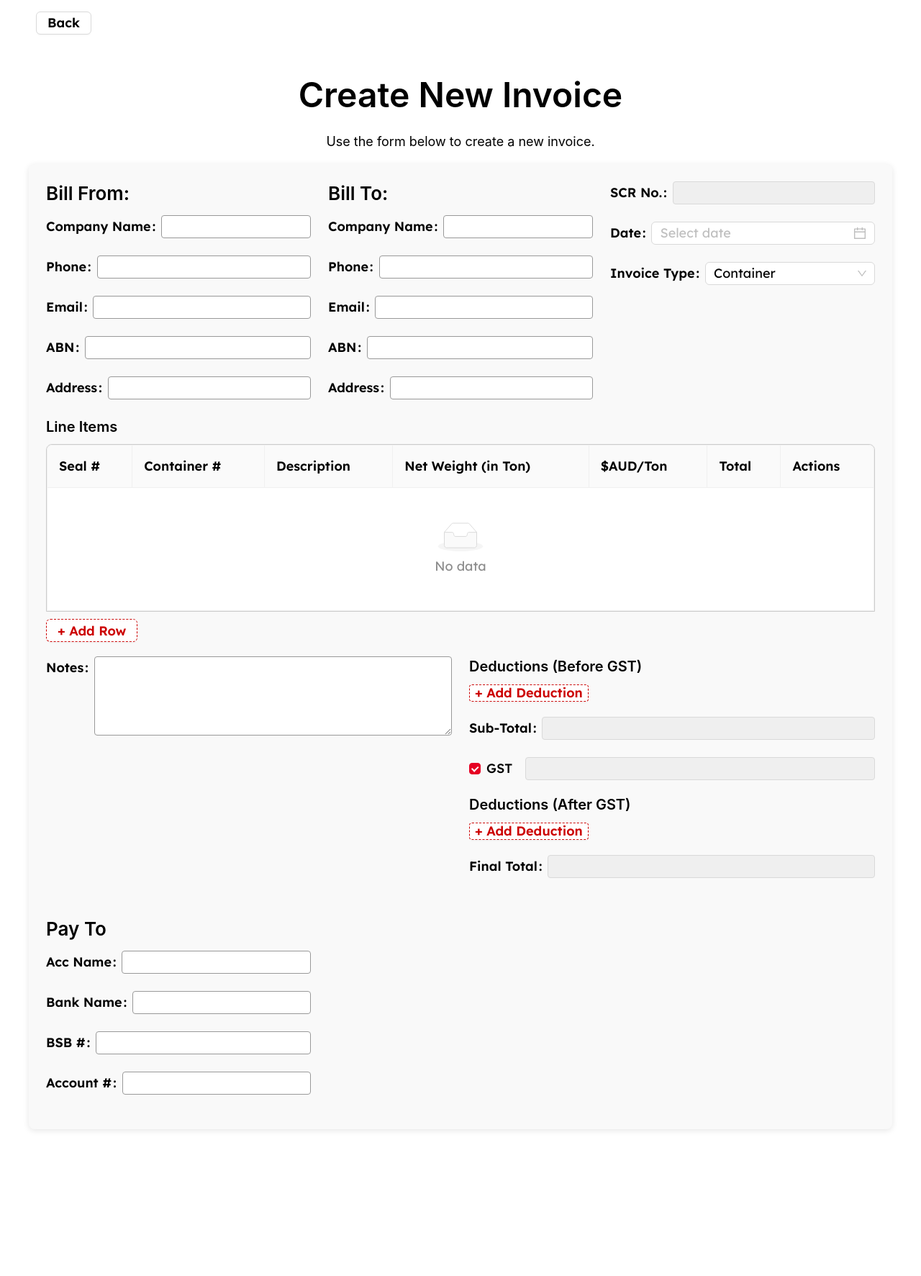
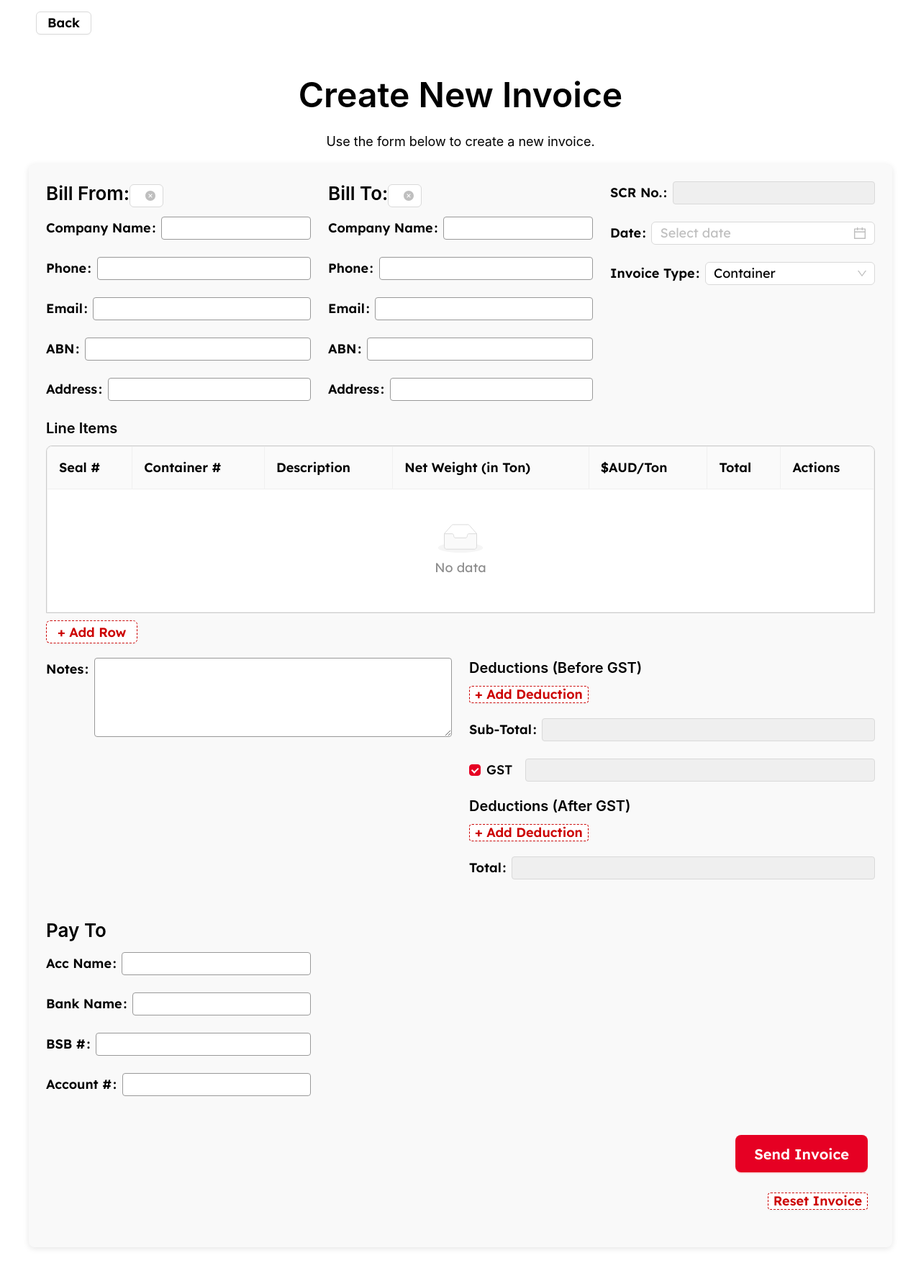
Before and after one commit to JuhilKBhatt/Weight-Docket-Maker, a React (Vite) app in the folder frontend/: page /new-invoice in a window 1280 px wide. Shown: the whole page at 72% size. Before the commit the page ends 1609 px from the top, so only its background shows below. Built offline with nearby package versions, Linux system fonts and the light colour scheme; a web font is replaced by a local one.

Commit message:
Added Submit and Reset Button

```diff
--- a/frontend/src/pages/NewInvoiceForm.jsx
+++ b/frontend/src/pages/NewInvoiceForm.jsx
@@ -73,7 +73,9 @@ export default function NewInvoiceForm() {
           {/* Top Section */}
           <Row gutter={24}>
             <Col span={8}>
-              <Typography.Title level={4}>Bill From:</Typography.Title>
+              <Typography.Title level={4}>Bill From:
+                <Select defaultValue="" options={[{ }]} allowClear placeholder="New Company" />
+              </Typography.Title>
               <Form.Item label="Company Name"><Input /></Form.Item>
               <Form.Item label="Phone"><InputNumber style={{ width: '100%' }} /></Form.Item>
               <Form.Item label="Email"><Input /></Form.Item>
@@ -82,7 +84,9 @@ export default function NewInvoiceForm() {
             </Col>
 
             <Col span={8}>
-              <Typography.Title level={4}>Bill To:</Typography.Title>
+              <Typography.Title level={4}>Bill To:
+                <Select defaultValue="" options={[{ }]} allowClear placeholder="New Company" />
+              </Typography.Title>
               <Form.Item label="Company Name"><Input /></Form.Item>
               <Form.Item label="Phone"><InputNumber style={{ width: '100%' }} /></Form.Item>
               <Form.Item label="Email"><Input /></Form.Item>
@@ -143,21 +147,26 @@ export default function NewInvoiceForm() {
               </Form.Item>
 
               {/* GST Checkbox + GST field */}
+              <Row gutter={10} align="middle">
+                <Col flex="none">
+                  <Checkbox checked={includeGST} onChange={(e) => setIncludeGST(e.target.checked)}>
+                    GST
+                  </Checkbox>
+                </Col>
+                <Col flex="auto">
+                  {includeGST && (
+                    <InputNumber disabled style={{ width: '100%' }} />
+                  )}
+                </Col>
+              </Row>
+
+              {/* Post-GST deductions + Final Total (only if GST is checked) */}
               {includeGST && (
                 <>
-                  <Row gutter={10} align="middle">
-                    <Col flex="none">
-                      <Checkbox checked={includeGST} onChange={(e) => setIncludeGST(e.target.checked)}>GST</Checkbox>
-                    </Col>
-                    <Col flex="auto">
-                      <InputNumber disabled style={{ width: '100%' }} />
-                    </Col>
-                  </Row>
-                </>
-              )}
-
                   {/* Post-GST deductions */}
-              <Typography.Title level={5} style={{ marginTop: 20 }}>Deductions (After GST)</Typography.Title>
+                  <Typography.Title level={5} style={{ marginTop: 20 }}>
+                    Deductions (After GST)
+                  </Typography.Title>
                   {postGstDeductions.map(d => (
                     <Row gutter={10} key={d.key} style={{ marginBottom: 5 }}>
                       <Col span={12}><Input placeholder="Reason" /></Col>
@@ -167,12 +176,16 @@ export default function NewInvoiceForm() {
                       </Col>
                     </Row>
                   ))}
-              <Button type="dashed" size="small" onClick={() => addDeduction('post')}>+ Add Deduction</Button>
+                  <Button type="dashed" size="small" onClick={() => addDeduction('post')}>
+                    + Add Deduction
+                  </Button>
 
                   {/* Final Total */}
-              <Form.Item label="Final Total" style={{ marginTop: 20 }}>
+                  <Form.Item label="Total" style={{ marginTop: 20 }}>
                     <InputNumber disabled style={{ width: '100%' }} />
                   </Form.Item>
+                </>
+              )}
             </Col>
           </Row>
 
@@ -186,6 +199,23 @@ export default function NewInvoiceForm() {
               <Form.Item label="Account #"><InputNumber style={{ width: '100%' }} /></Form.Item>
             </Col>
           </Row>
+
+          {/* Submit Button */}
+          <Row gutter={24}>
+            <Col span={24} style={{ textAlign: 'right' }}>
+              <Form.Item>
+                <Button type="primary" size='large' htmlType="submit" style={{ marginRight: 10, marginTop: 30, padding: '25px' }}>
+                  Send Invoice
+                </Button>
+              </Form.Item>
+              <Form.Item>
+                <Button type="dashed" size='small' htmlType='reset' style={{ marginRight: 10 }}>
+                  Reset Invoice
+                </Button>
+              </Form.Item>
+            </Col>
+          </Row>
+
         </Form>
       </div>
     </div>
```
Lines whose indentation alone changed are shown as unchanged.
